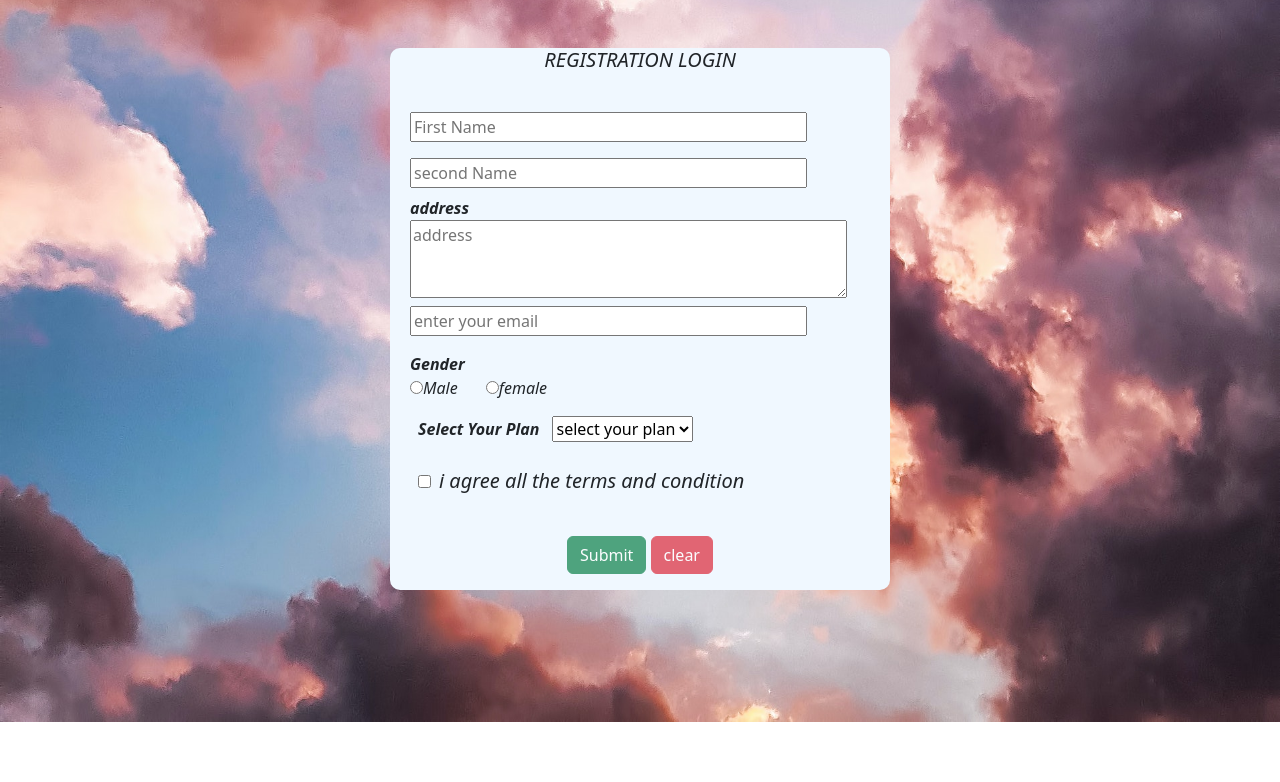
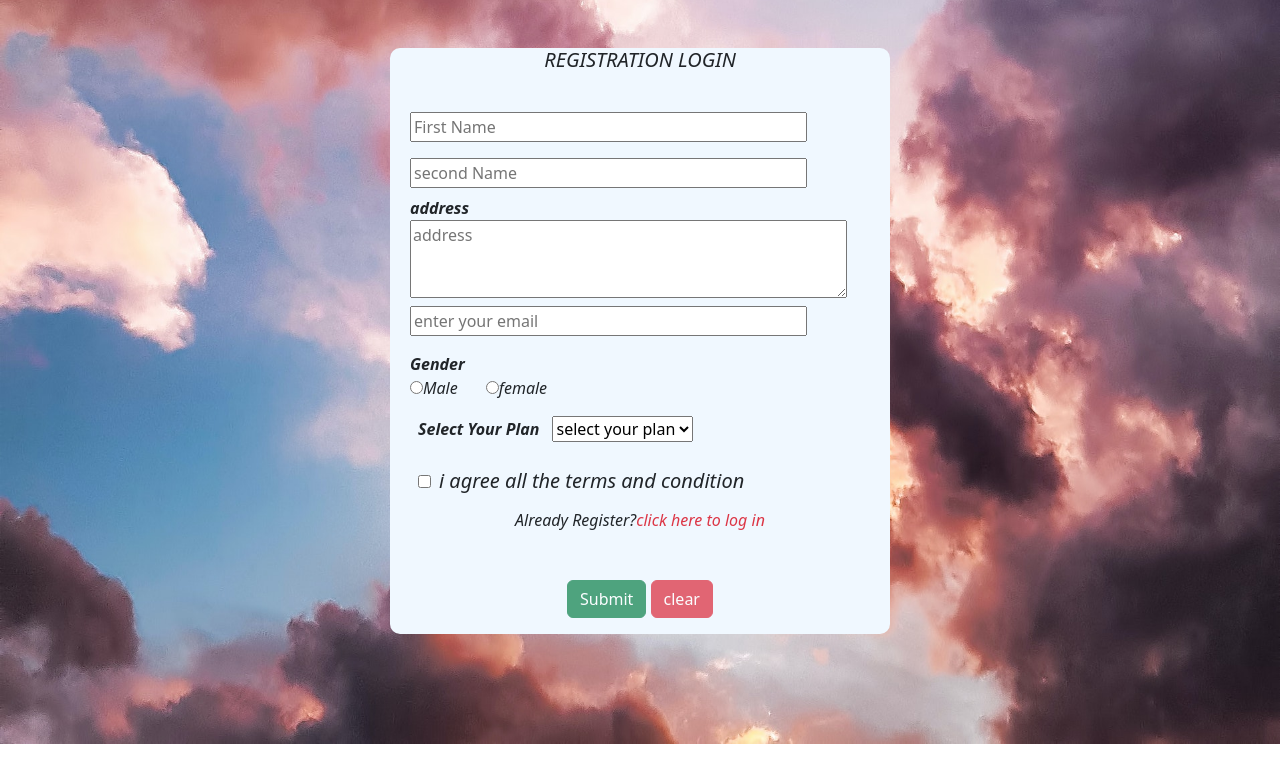
Before and after one commit to SorisAnish17/log-in-system, a plain HTML site: page log in verification project/index.html in a window 1280 px wide. Drawn offline with nearby package versions, Linux system fonts and the light colour scheme.

Commit message:
Update index.html

```diff
--- a/log in verification project/index.html
+++ b/log in verification project/index.html
@@ -81,6 +81,12 @@
         <label for="checkbox" class="col-12 m-2 fs-5 fst-italic"
           ><input type="checkbox" id="checkbox" class="mx-2" />i agree all the
           terms and condition</label>
+         <div class="button justify-content-center mt-1 d-flex">
+          <p class="text-dark">Already Register?</p>
+          <a href="login.html" class="text-danger text-decoration-none"
+            >click here to log in
+          </a>
+        </div>
         <div class="col-12 buttons mt-3">
           <button
             type="submit"
```
